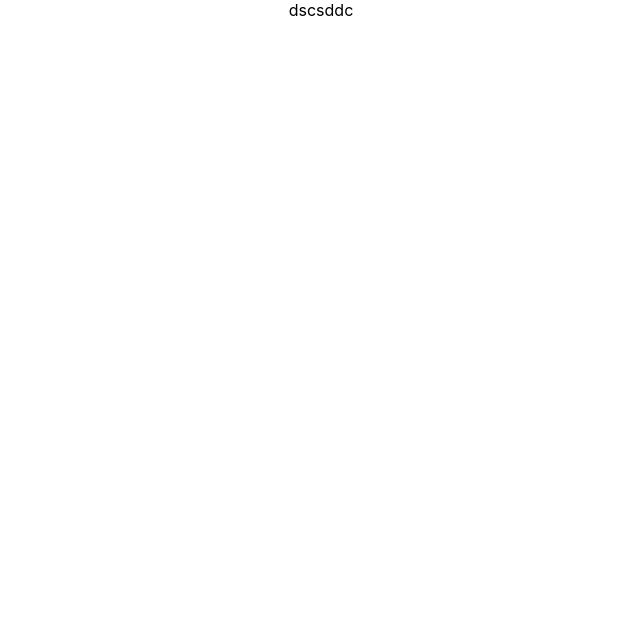
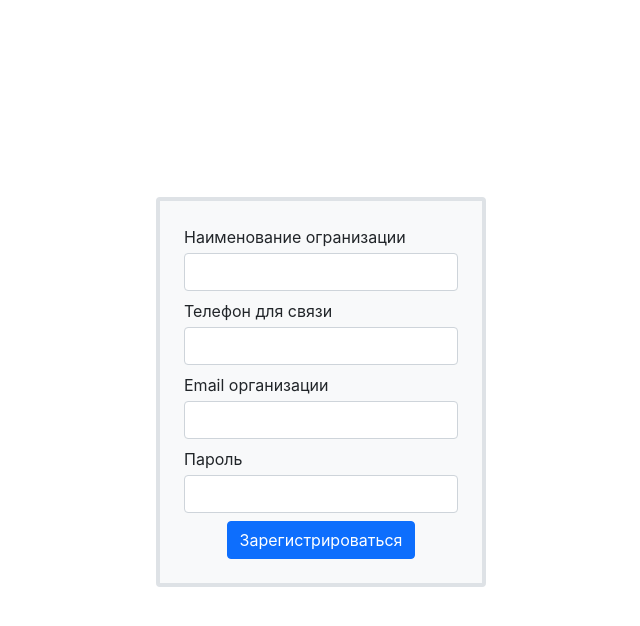
Before and after one commit to macsygavr/study-hunter, a React (Create React App) app in the folder client/: page /signup/organization in a window 1280 px wide. Shown: the top 626 px of the page, without its empty margins (319-959 px from the left). Built offline with nearby package versions, Linux system fonts and the light colour scheme.

Commit message:
React - signup and signin forms (front)

```diff
--- a/client/public/index.html
+++ b/client/public/index.html
@@ -8,6 +8,7 @@
       name="description"
       content="Web site created using create-react-app"
     />
+    <link href="https://cdn.jsdelivr.net/npm/bootstrap@5.1.0/dist/css/bootstrap.min.css" rel="stylesheet" integrity="sha384-KyZXEAg3QhqLMpG8r+8fhAXLRk2vvoC2f3B09zVXn8CA5QIVfZOJ3BCsw2P0p/We" crossorigin="anonymous">
     <title>Study Hunter</title>
   </head>
   <body>
--- a/client/src/App.css
+++ b/client/src/App.css
@@ -1,5 +1,10 @@
 .App {
   text-align: center;
+  display: flex;
+  flex-direction: column;
+  justify-content: center;
+  align-items: center;
+  height: 98vh;
 }
 
 .App-logo {
--- a/client/src/App.js
+++ b/client/src/App.js
@@ -1,10 +1,39 @@
 import './App.css';
+import {
+  BrowserRouter as Router,
+  Route,
+} from 'react-router-dom';
+import SignUpChoicePage from './components/SignUpChoicePage/SignUpChoicePage';
+import SignUpUser from './components/SignUpUser/SignUpUser';
+import SignUpOrganization from './components/SignUpOrganization/SignUpOrganization';
+import SignInUser from './components/SignInUser/SignInUser';
+import SignInOrganization from './components/SignInOrganization/SignInOrganization';
+import SignInChoisePage from './components/SignInChoicePage/SignInChoicePage';
 
 function App() {
   return (
-    <div className="App">
-      dscsddc
-    </div>
+    <Router>
+      <div className="App">
+        <Route exact path="/signup">
+          <SignUpChoicePage />
+        </Route>
+        <Route exact path="/signup/user">
+          <SignUpUser />
+        </Route>
+        <Route exact path="/signup/organization">
+          <SignUpOrganization />
+        </Route>
+        <Route exact path="/signin">
+          <SignInChoisePage />
+        </Route>
+        <Route exact path="/signin/user">
+          <SignInUser />
+        </Route>
+        <Route exact path="/signin/organization">
+          <SignInOrganization />
+        </Route>
+      </div>
+    </Router>
   );
 }
 
--- /dev/null
+++ b/client/src/components/SignInChoicePage/SignInChoicePage.jsx
@@ -0,0 +1,18 @@
+import {
+  Link,
+} from 'react-router-dom';
+
+function SignInChoisePage() {
+  return (
+    <div className="container d-flex justify-content-center flex-column my-5">
+      <Link className="link" to="/signin/user">
+        <button type="button" className="btn btn-primary my-2">Войти как пользователь</button>
+      </Link>
+      <Link className="link" to="/signin/organization">
+        <button type="button" className="btn btn-primary my-2">Войти как организация</button>
+      </Link>
+    </div>
+  );
+}
+
+export default SignInChoisePage;
--- /dev/null
+++ b/client/src/components/SignInOrganization/SignInOrganization.jsx
@@ -0,0 +1,19 @@
+function SignInOrganization() {
+  return (
+    <div className="container d-flex justify-content-center my-5 bg-light p-4 border border-4 rounded">
+      <form id="organizationSignUpForm">
+        <div className="mb-2 d-flex flex-column align-items-start">
+          <p className="mb-1">Email организации</p>
+          <input required name="email" type="email" className="form-control" />
+        </div>
+        <div className="mb-2 d-flex flex-column align-items-start">
+          <p className="mb-1">Пароль</p>
+          <input required name="password" type="password" className="form-control" />
+        </div>
+        <button type="submit" className="btn btn-primary">Зарегистрироваться</button>
+      </form>
+    </div>
+  );
+}
+
+export default SignInOrganization;
--- /dev/null
+++ b/client/src/components/SignInUser/SignInUser.jsx
@@ -0,0 +1,19 @@
+function SignInUser() {
+  return (
+    <div className="container d-flex justify-content-center my-5 bg-light p-4 border border-4 rounded">
+      <form id="userSignInForm">
+        <div className="mb-2 d-flex flex-column align-items-start">
+          <p className="mb-1">Email</p>
+          <input required name="email" type="email" className="form-control" />
+        </div>
+        <div className="mb-2 d-flex flex-column align-items-start">
+          <p className="mb-1">Пароль</p>
+          <input required name="password" type="password" className="form-control" />
+        </div>
+        <button type="submit" className="btn btn-primary">Войти</button>
+      </form>
+    </div>
+  );
+}
+
+export default SignInUser;
--- /dev/null
+++ b/client/src/components/SignUpChoicePage/SignUpChoicePage.jsx
@@ -0,0 +1,18 @@
+import {
+  Link,
+} from 'react-router-dom';
+
+function SignUpChoisePage() {
+  return (
+    <div className="container d-flex justify-content-center flex-column my-5">
+      <Link className="link" to="/signup/user">
+        <button type="button" className="btn btn-primary my-2">Зарегистрироваться как пользователь</button>
+      </Link>
+      <Link className="link" to="/signup/organization">
+        <button type="button" className="btn btn-primary my-2">Зарегистрироваться как организация</button>
+      </Link>
+    </div>
+  );
+}
+
+export default SignUpChoisePage;
--- /dev/null
+++ b/client/src/components/SignUpOrganization/SignUpOrganization.jsx
@@ -0,0 +1,27 @@
+function SignUpOrganization() {
+  return (
+    <div className="container d-flex justify-content-center my-5 bg-light p-4 border border-4 rounded">
+      <form id="organizationSignUpForm">
+        <div className="mb-2 d-flex flex-column align-items-start">
+          <p className="mb-1">Наименование огранизации</p>
+          <input required name="Name" type="text" className="form-control" />
+        </div>
+        <div className="mb-2 d-flex flex-column align-items-start">
+          <p className="mb-1">Телефон для связи</p>
+          <input required name="Phone" type="text" className="form-control" />
+        </div>
+        <div className="mb-2 d-flex flex-column align-items-start">
+          <p className="mb-1">Email организации</p>
+          <input required name="email" type="email" className="form-control" />
+        </div>
+        <div className="mb-2 d-flex flex-column align-items-start">
+          <p className="mb-1">Пароль</p>
+          <input required name="password" type="password" className="form-control" />
+        </div>
+        <button type="submit" className="btn btn-primary">Зарегистрироваться</button>
+      </form>
+    </div>
+  );
+}
+
+export default SignUpOrganization;
--- /dev/null
+++ b/client/src/components/SignUpUser/SignUpUser.jsx
@@ -0,0 +1,27 @@
+function SignUpUser() {
+  return (
+    <div className="container d-flex justify-content-center my-5 bg-light p-4 border border-4 rounded">
+      <form id="userSignUpForm">
+        <div className="mb-2 d-flex flex-column align-items-start">
+          <p className="mb-1">Имя</p>
+          <input required name="firstname" type="text" className="form-control" />
+        </div>
+        <div className="mb-2 d-flex flex-column align-items-start">
+          <p className="mb-1">Фамилия</p>
+          <input required name="lastname" type="text" className="form-control" />
+        </div>
+        <div className="mb-2 d-flex flex-column align-items-start">
+          <p className="mb-1">Email</p>
+          <input required name="email" type="email" className="form-control" />
+        </div>
+        <div className="mb-2 d-flex flex-column align-items-start">
+          <p className="mb-1">Пароль</p>
+          <input required name="password" type="password" className="form-control" />
+        </div>
+        <button type="submit" className="btn btn-primary">Зарегистрироваться</button>
+      </form>
+    </div>
+  );
+}
+
+export default SignUpUser;
--- a/client/src/index.css
+++ b/client/src/index.css
@@ -5,6 +5,8 @@ body {
     sans-serif;
   -webkit-font-smoothing: antialiased;
   -moz-osx-font-smoothing: grayscale;
+  display: flex;
+  justify-content: center;
 }
 
 code {
--- a/client/src/index.js
+++ b/client/src/index.js
@@ -7,5 +7,5 @@ ReactDOM.render(
   <React.StrictMode>
     <App />
   </React.StrictMode>,
-  document.getElementById('root')
+  document.getElementById('root'),
 );
```
